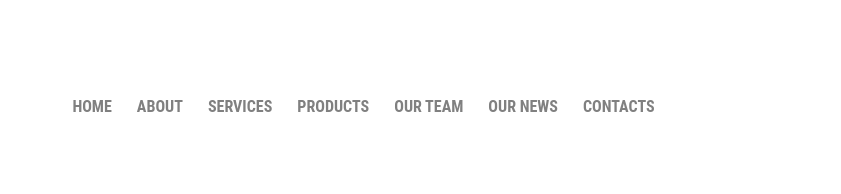
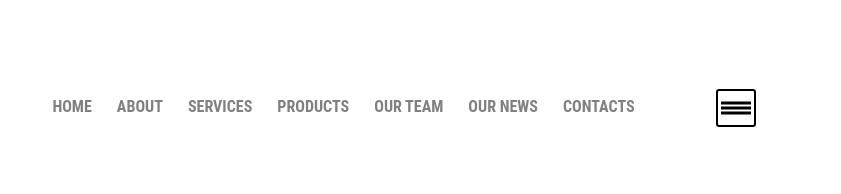
Before and after one commit to GulbaraS/header-adaptive, a plain HTML site: page index.html in a window 1280 px wide. Shown: the full height of the page, 439-1280 px from the left. Drawn offline with nearby package versions, Linux system fonts and the light colour scheme.

Commit message:
add burger button style

```diff
--- a/style.css
+++ b/style.css
@@ -69,3 +69,28 @@ text-transform: uppercase;
 text-decoration: none;
 color: gray;
 }
+
+/*burger button */
+.menu-btn {
+    width: 40px;
+    height: 38px;
+    position: relative;
+    border: 2px solid black;
+    border-color: black;
+    border-radius: 3px;
+}
+.menu-btn span {
+    width: 30px;
+    height: 3px;
+    position: absolute;
+    top: 50%;
+    left: 50%;
+    transform: translate(-50%, -50%);
+    background-color: black;
+}
+.menu-btn span:nth-of-type(2) {
+    top: calc(50% - 5px);
+}
+.menu-btn span:nth-of-type(3) {
+    top: calc(50% + 5px);
+}
```
